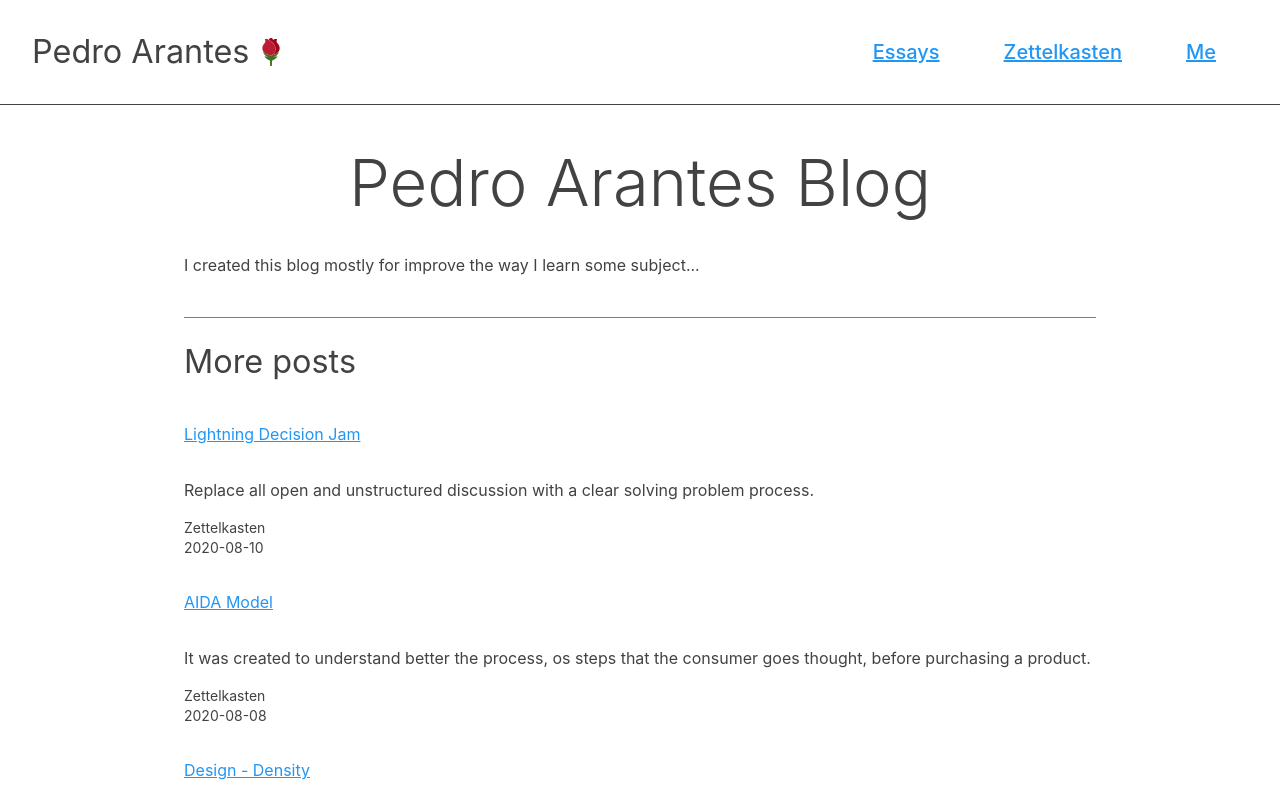
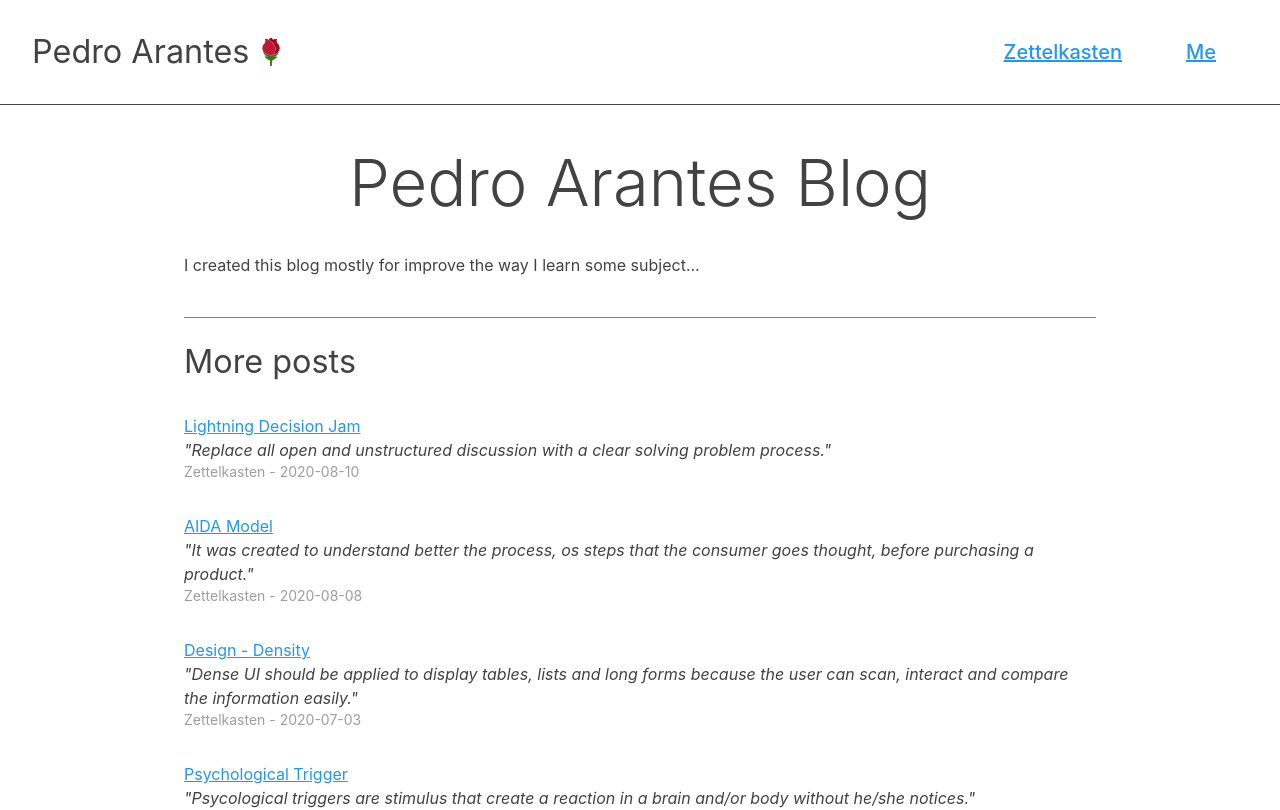
Before and after one commit to arantespp/arantespp.com, a Next.js app: page / in a window 1280 px wide. Shown: the top 810 px of the page. Built offline with nearby package versions, Linux system fonts and the light colour scheme.

Commit message:
feat: improve post list design

```diff
--- a/components/PostList.tsx
+++ b/components/PostList.tsx
@@ -1,10 +1,20 @@
 import * as React from 'react';
 
-import { Box, Typography } from '@material-ui/core';
+import { Box, makeStyles, Typography } from '@material-ui/core';
 import { pascalCase } from 'change-case';
 import Link from 'next/link';
 
 import type { PostAndPostsRecommendations } from '../lib/files';
+
+const useStyles = makeStyles((theme) => ({
+  link: {
+    margin: 0,
+  },
+  excerpt: {
+    fontStyle: 'italic',
+    margin: 0,
+  },
+}));
 
 type Recommendations = PostAndPostsRecommendations['recommendations'];
 
@@ -13,6 +23,8 @@ const PostsList = ({
 }: {
   recommendations: Recommendations;
 }) => {
+  const classes = useStyles();
+
   return (
     <Box
       display="flex"
@@ -25,20 +37,25 @@ const PostsList = ({
       </Box>
       {recommendations.map(({ href, title, excerpt, date, group }) => {
         return (
-          <Box my={1} key={title} display="flex" flexDirection="column">
+          <Box my={2} key={title} display="flex" flexDirection="column">
             <Link as={href} href="/[group]/[slug]" passHref>
-              <Typography color="primary" component="a">
+              <Typography
+                color="primary"
+                component="a"
+                className={classes.link}
+              >
                 {title}
               </Typography>
             </Link>
-            <Typography component="span" variant="body1">
-              {excerpt}
+            <Typography
+              component="span"
+              variant="body1"
+              className={classes.excerpt}
+            >
+              "{excerpt.replace(/"/g, '')}"
             </Typography>
-            <Typography component="span" variant="body2">
-              {pascalCase(group)}
-            </Typography>
-            <Typography component="span" variant="body2">
-              {date}
+            <Typography component="span" variant="body2" color="textSecondary">
+              {`${pascalCase(group)} - ${date}`}
             </Typography>
           </Box>
         );
--- a/lib/groups.ts
+++ b/lib/groups.ts
@@ -1,3 +1,3 @@
-export const GROUPS = ['essays', 'zettelkasten', 'me'] as const;
+export const GROUPS = ['zettelkasten', 'me'] as const;
 
 export type Group = typeof GROUPS[number];
--- a/themes/defaultTheme.ts
+++ b/themes/defaultTheme.ts
@@ -70,7 +70,7 @@ export const defaultTheme = responsiveFontSizes(
         textAlign: 'center',
       },
       h2: {
-        fontSize: '3rem',
+        fontSize: '2.5rem',
         margin: spacing(4),
       },
       body1: {
```
